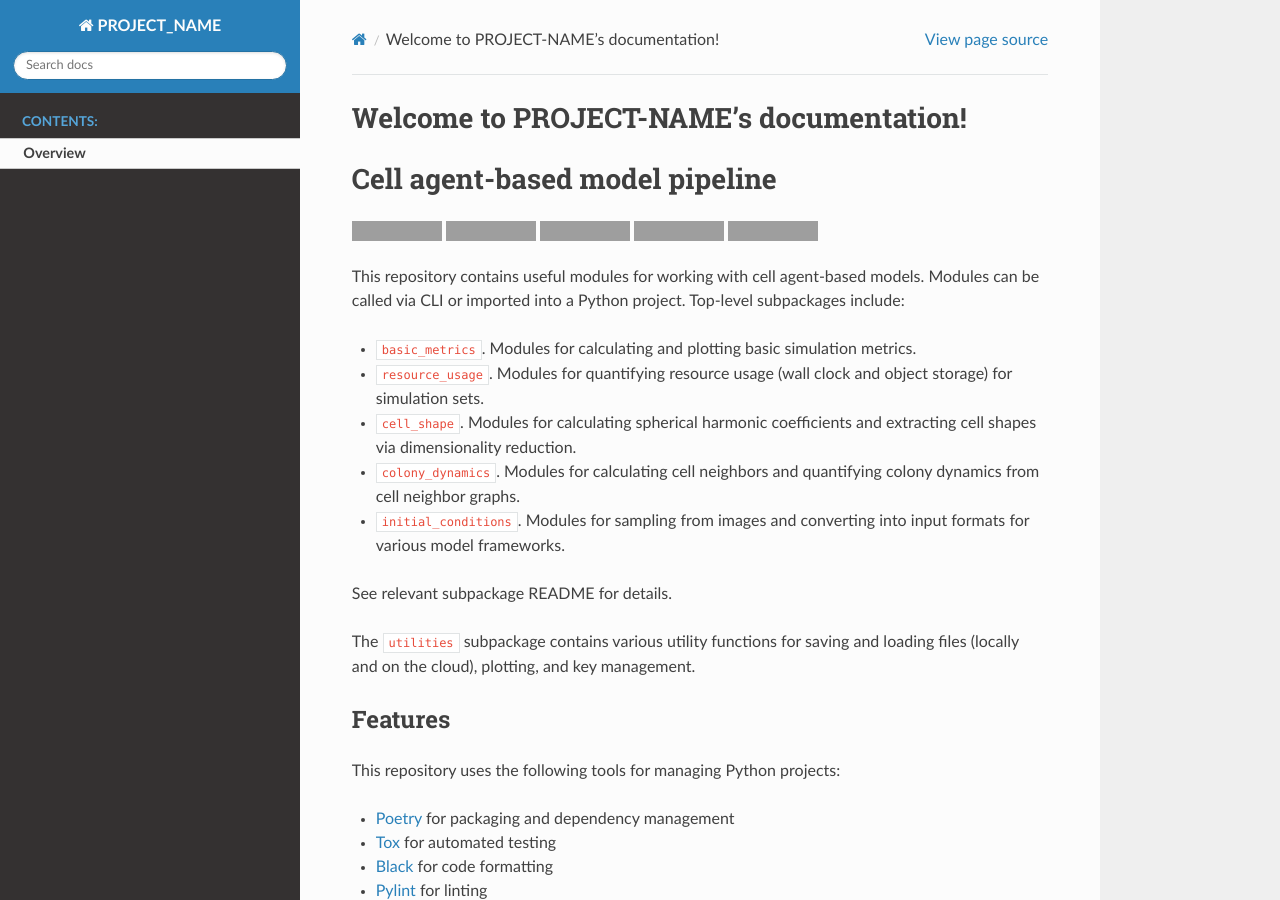
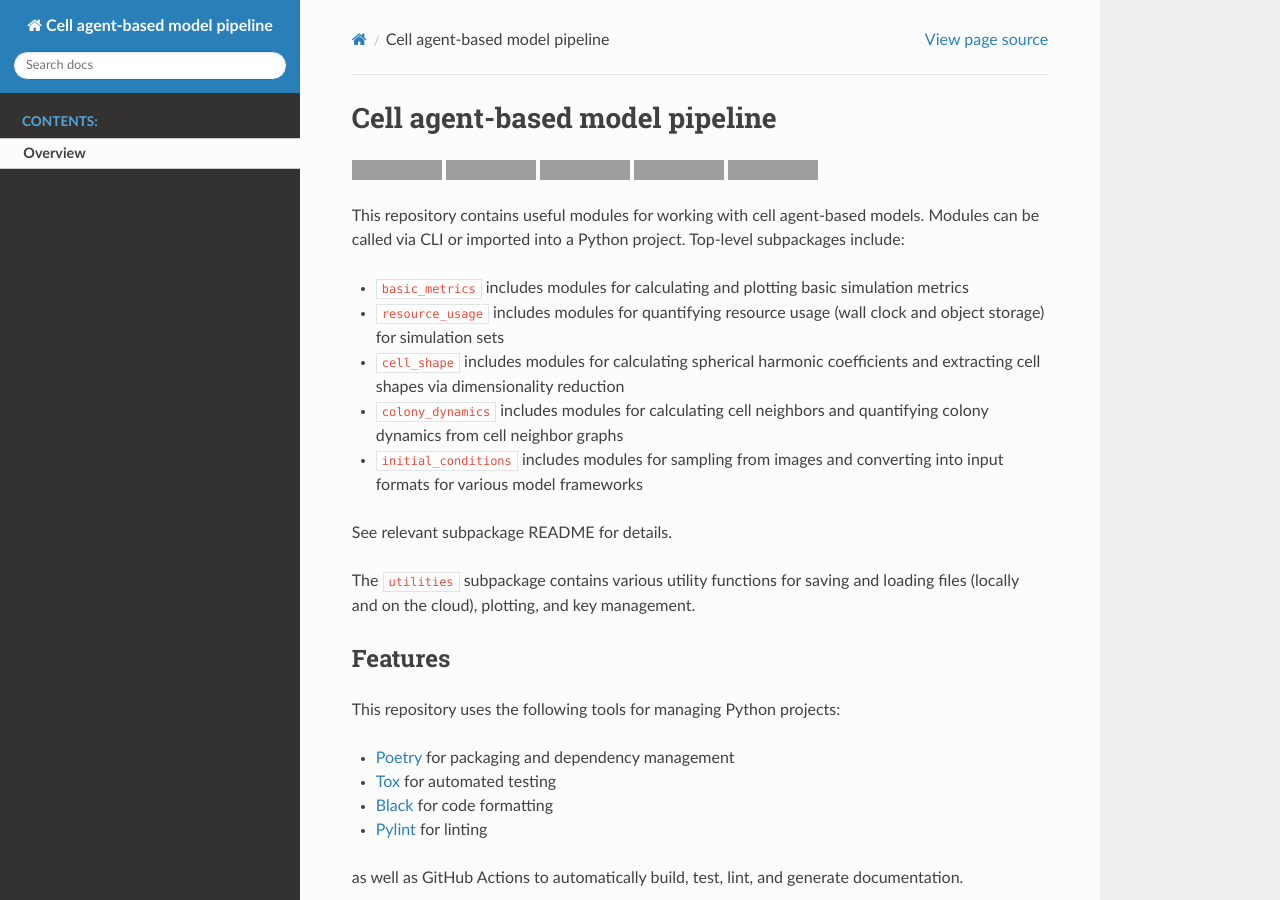
Before and after one commit to allen-cell-animated/cell-abm-pipeline, a Sphinx documentation site: the page built from docs/index.rst, in a window 1280 px wide and 900 px high, cut to the strip 0-900 px from the top of the window. Built offline with Sphinx 7.4.7 and the Read the Docs theme 2.0.0, drawn with Linux system fonts in a browser that asks for light colours; pages that are not in the unit, such as notebooks, are missing from menus; grey boxes are pictures that could not be loaded.

Commit message:
Fixed README links and project name for documentation

```diff
--- a/README.md
+++ b/README.md
@@ -10,11 +10,11 @@ This repository contains useful modules for working with cell agent-based models
 Modules can be called via CLI or imported into a Python project.
 Top-level subpackages include:
 
-- [`basic_metrics`](src/cell_abm_pipeline/basic_metrics/README.md). Modules for calculating and plotting basic simulation metrics.
-- [`resource_usage`](src/cell_abm_pipeline/resource_usage/README.md). Modules for quantifying resource usage (wall clock and object storage) for simulation sets.
-- [`cell_shape`](src/cell_abm_pipeline/cell_shape/README.md). Modules for calculating spherical harmonic coefficients and extracting cell shapes via dimensionality reduction.
-- [`colony_dynamics`](src/cell_abm_pipeline/colony_dynamics/README.md). Modules for calculating cell neighbors and quantifying colony dynamics from cell neighbor graphs.
-- [`initial_conditions`](src/cell_abm_pipeline/initial_conditions/README.md). Modules for sampling from images and converting into input formats for various model frameworks.
+- `basic_metrics` includes modules for calculating and plotting basic simulation metrics
+- `resource_usage` includes modules for quantifying resource usage (wall clock and object storage) for simulation sets
+- `cell_shape` includes modules for calculating spherical harmonic coefficients and extracting cell shapes via dimensionality reduction
+- `colony_dynamics` includes modules for calculating cell neighbors and quantifying colony dynamics from cell neighbor graphs
+- `initial_conditions` includes modules for sampling from images and converting into input formats for various model frameworks
 
 See relevant subpackage README for details.
 
--- a/docs/conf.py
+++ b/docs/conf.py
@@ -19,7 +19,7 @@ import sphinx_rtd_theme
 
 # -- Project information -----------------------------------------------------
 
-project = 'PROJECT_NAME'
+project = 'Cell agent-based model pipeline'
 copyright = 'YYYY, AUTHOR_NAME'
 author = 'AUTHOR_NAME'
 
--- a/docs/index.rst
+++ b/docs/index.rst
@@ -1,6 +1,3 @@
-Welcome to PROJECT-NAME's documentation!
-========================================
-
 .. toctree::
    :hidden:
    :maxdepth: 1
```
